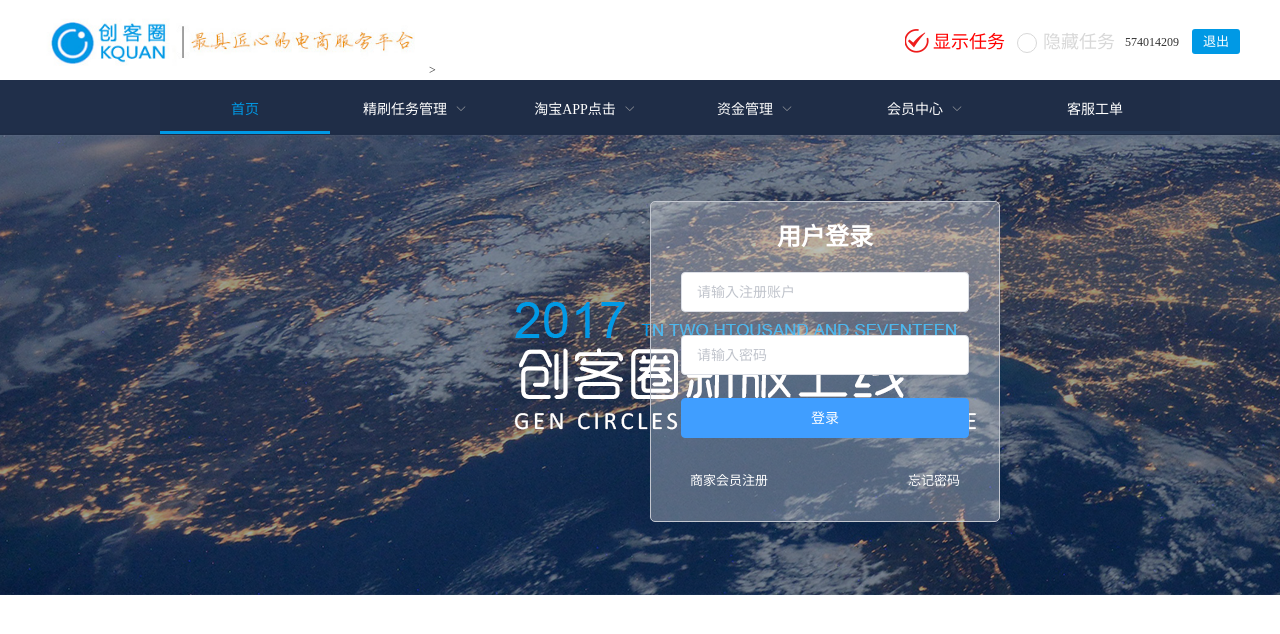
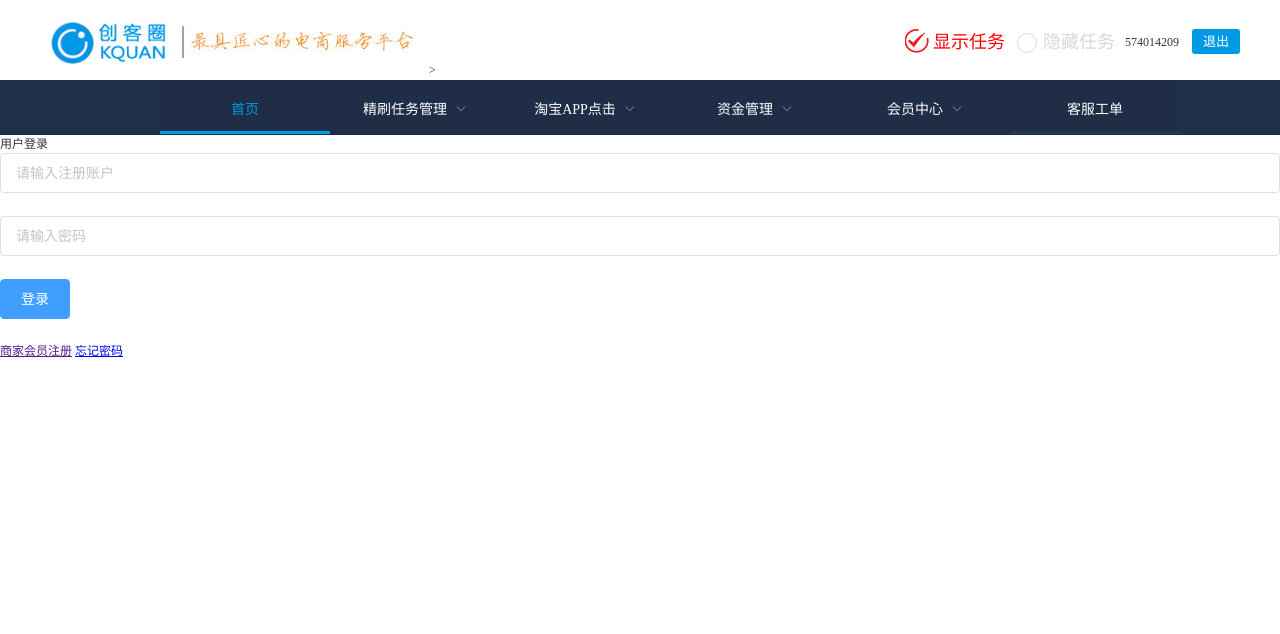
Before and after one commit to liguoye/creativeCircle, a Vue app: page /#/login in a window 1280 px wide. Shown: the top 634 px of the page. Built offline with nearby package versions, Linux system fonts and the light colour scheme.

Commit message:
Update login.vue

```diff
--- a/src/page/login.vue
+++ b/src/page/login.vue
@@ -91,49 +91,4 @@ export default {
 }
 </script>
 <style scoped lang="less">
-.home {
-  .banner {
-    height: 460px;
-    background-image: url("../assets/picture/banner.png");
-    background-repeat: no-repeat;
-    position: relative;
-    .loginBox {
-      .title {
-        font-size: 24px;
-        font-weight: 700;
-        text-align: center;
-        color: #fff;
-        line-height: 70px;
-      }
-      position: absolute;
-      right: 280px;
-      top: 50%;
-      background: hsla(0, 0%, 100%, 0.3);
-      border: 1px solid #c3c7d0;
-      border-radius: 5px;
-      width: 288px;
-      padding: 0px 30px 20px 30px;
-      margin-top: -164px;
-      .el-button {
-        width: 100%;
-      }
-      .regPass {
-        width: 270px;
-        height: 40px;
-        margin: 0 auto;
-        font-size: 13px;
-        line-height: 40px;
-        a {
-          user-select: none;
-          cursor: pointer;
-          text-decoration: none;
-          color: #fff;
-        }
-        .fr {
-          float: right;
-        }
-      }
-    }
-  }
-}
 </style>
```
